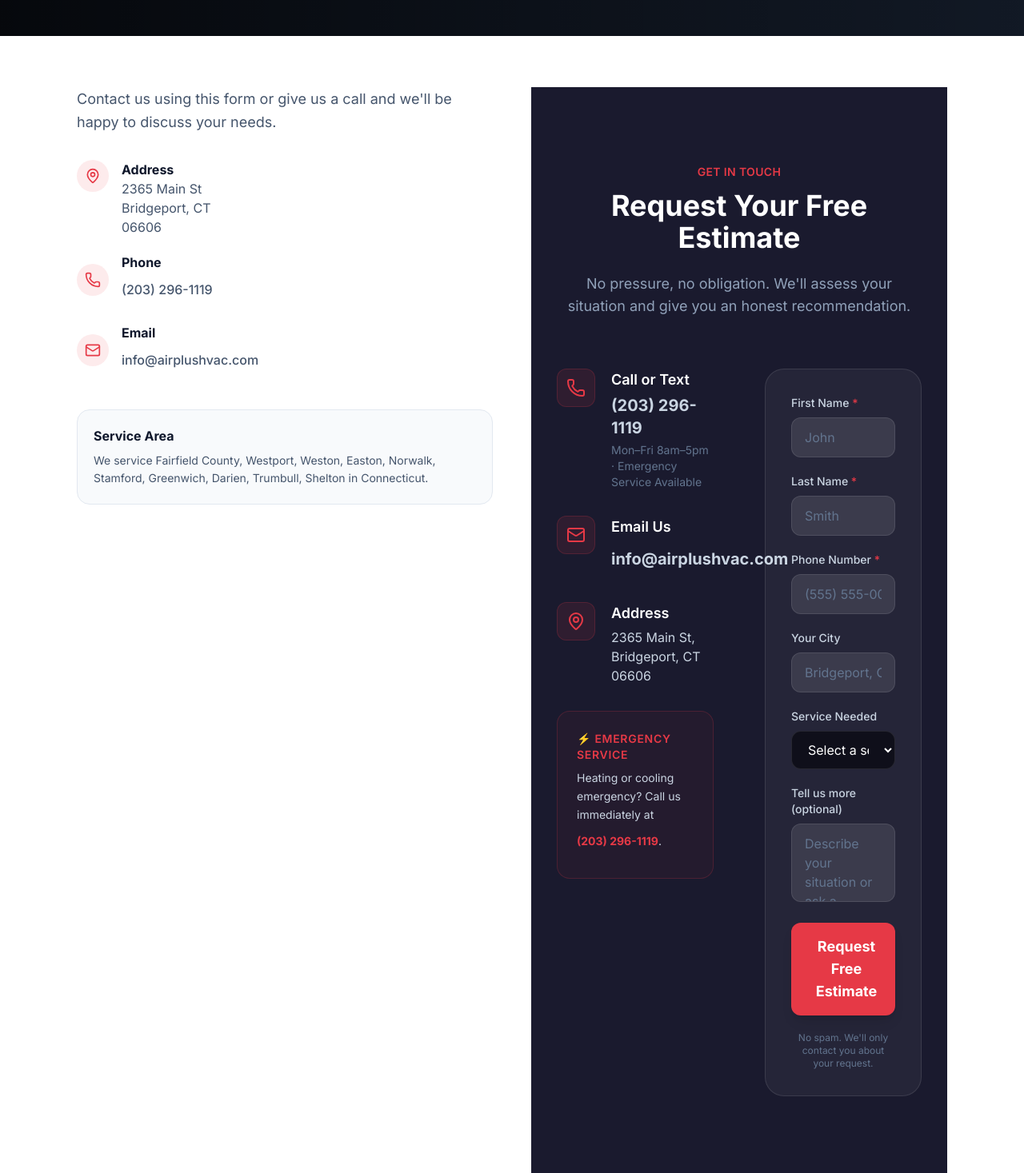
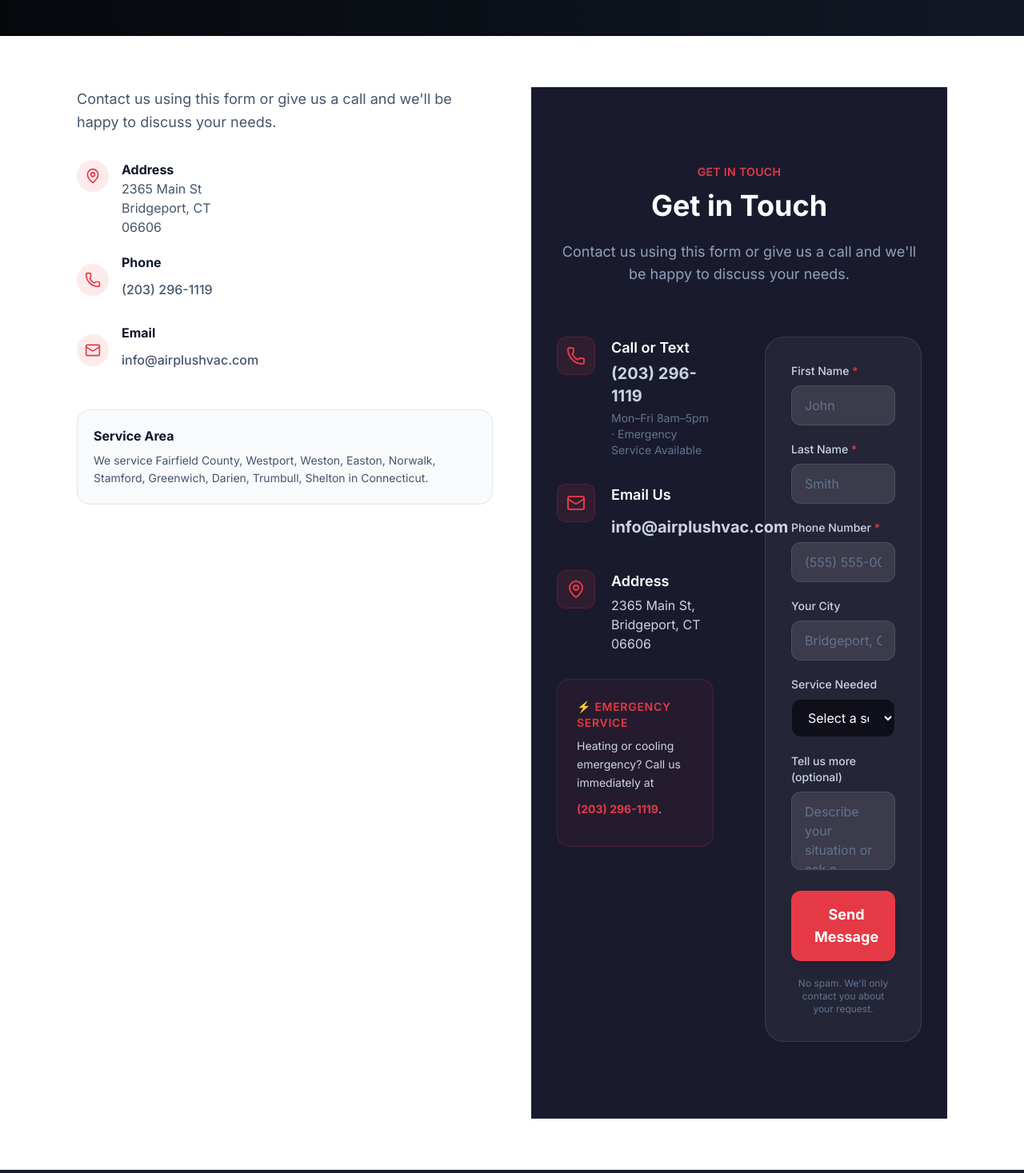
Before and after one commit to tiaguinho123/airplus-hvac, a React (Vite) app: page /contact in a window 1280 px wide. Shown: the part 323-1790 px from the top of the page at 80% size. Built offline with nearby package versions, Linux system fonts and the light colour scheme.

Commit message:
fix: replace Free Estimate with Emergency Service 24/7, update form copy

```diff
--- a/src/components/ContactForm.tsx
+++ b/src/components/ContactForm.tsx
@@ -19,8 +19,8 @@
           <h2 className="font-semibold tracking-wide uppercase mb-3 text-sm" style={{ color: colors.primaryHex }}>
             Get In Touch
           </h2>
-          <h3 id="contact-heading" className="text-4xl font-bold text-white mb-6">Request Your Free Estimate</h3>
-          <p className="text-lg text-slate-400">No pressure, no obligation. We'll assess your situation and give you an honest recommendation.</p>
+          <h3 id="contact-heading" className="text-4xl font-bold text-white mb-6">Get in Touch</h3>
+          <p className="text-lg text-slate-400">Contact us using this form or give us a call and we'll be happy to discuss your needs.</p>
         </div>
 
         <div className="grid lg:grid-cols-2 gap-16 items-start overflow-hidden">
@@ -117,7 +117,7 @@
                   className="w-full py-4 px-8 font-bold text-lg rounded-xl transition-all hover:-translate-y-0.5 shadow-lg flex items-center justify-center gap-2 focus-visible:outline-none focus-visible:ring-2 focus-visible:ring-white"
                   style={{ backgroundColor: colors.primaryHex, color: '#FFFFFF' }}>
                   <Send className="w-5 h-5" aria-hidden="true" />
-                  Request Free Estimate
+                  Send Message
                 </button>
                 <p className="text-center text-xs text-slate-500">No spam. We'll only contact you about your request.</p>
               </form>
--- a/src/pages/HomePage.tsx
+++ b/src/pages/HomePage.tsx
@@ -1,5 +1,5 @@
 import { motion } from 'motion/react';
-import { Phone, Star, ArrowRight, Wrench } from 'lucide-react';
+import { Phone, Star, Zap, Wrench } from 'lucide-react';
 import { Link } from 'react-router-dom';
 import { useSiteConfig } from '../config/SiteConfigContext';
 import TrustBadges from '../components/TrustBadges';
@@ -107,15 +107,14 @@
                   Call Us
                 </a>
                 <a
-                  href="#contact"
-                  onClick={(e) => { e.preventDefault(); document.getElementById('contact')?.scrollIntoView({ behavior: 'smooth' }); }}
+                  href={`tel:${phone}`}
                   className="inline-flex items-center justify-center gap-2
                              px-6 py-3.5 bg-white text-slate-900 font-bold rounded-xl text-sm
                              shadow-lg whitespace-nowrap transition-all duration-200
                              hover:-translate-y-1 hover:shadow-xl active:scale-95"
                 >
-                  <ArrowRight className="w-4 h-4 flex-shrink-0" style={{ color: colors.primaryHex }} aria-hidden="true" />
-                  Get Free Estimate
+                  <Zap className="w-4 h-4 flex-shrink-0" style={{ color: colors.primaryHex }} aria-hidden="true" />
+                  Emergency Service — 24/7
                 </a>
               </div>
             </motion.div>
```
